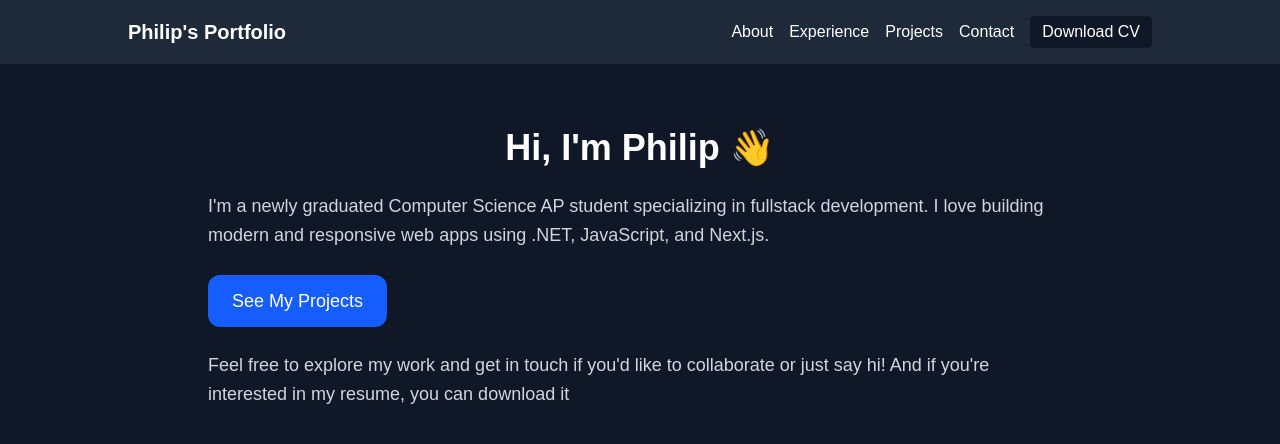
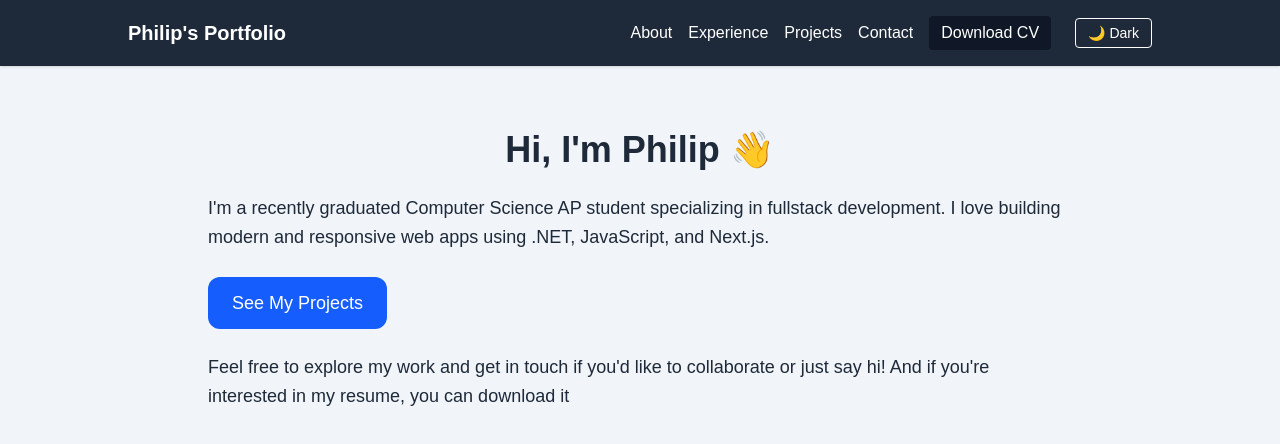
Before and after one commit to Nuggitt/portfolio-nextjs, a Next.js app: page / in a window 1280 px wide. Shown: the top 444 px of the page. Built offline with nearby package versions, Linux system fonts and the light colour scheme.

Commit message:
Darkmode and text adjustments added.

```diff
--- a/package.json
+++ b/package.json
@@ -15,7 +15,7 @@
   },
   "devDependencies": {
     "@eslint/eslintrc": "^3",
-    "@tailwindcss/postcss": "^4",
+    "@tailwindcss/postcss": "^4.1.11",
     "autoprefixer": "^10.4.21",
     "eslint": "^9",
     "eslint-config-next": "15.4.5",
--- a/src/app/about/page.js
+++ b/src/app/about/page.js
@@ -2,7 +2,7 @@ export default function AboutPage() {
   return (
     <main className="max-w-4xl mx-auto px-4 py-16">
       <h1 className="text-4xl font-bold mb-6 text-center">About Me</h1>
-      <p className="text-lg text-gray-300 leading-relaxed mb-6">
+      <p className="text-lg leading-relaxed mb-6">
         I&apos;m a recently graduated Computer Science AP student from Denmark.
         I specialize in fullstack development with .NET, JavaScript, and
         React/Next.js. I enjoy creating clean, user-friendly applications and
@@ -23,7 +23,7 @@ export default function AboutPage() {
             "Tailwind CSS",
             "Git",
           ].map((tech, i) => (
-            <li key={i} className="bg-gray-700 px-3 py-1 rounded">
+            <li key={i} className="tag">
               {tech}
             </li>
           ))}
--- a/src/app/contact/page.js
+++ b/src/app/contact/page.js
@@ -2,7 +2,7 @@ export default function ContactPage() {
   return (
     <main className="max-w-4xl mx-auto px-4 py-16">
       <h1 className="text-4xl font-bold mb-6">Get in Touch</h1>
-      <p className="text-lg text-gray-300 leading-relaxed mb-6">
+      <p className="text-lg leading-relaxed mb-6">
         I&apos;m currently open to job opportunities or collaborations. Feel
         free to reach out via email:
       </p>
--- a/src/app/globals.css
+++ b/src/app/globals.css
@@ -1,5 +1,21 @@
 @import "tailwindcss";
+
+@custom-variant dark (&:where(.dark, .dark *));
+
+html {
+  @apply bg-slate-100 text-gray-800 transition-colors;
+}
+
+html.dark {
+  @apply bg-gray-900 text-gray-200;
+}
 
 body {
   font-family: Arial, Helvetica, sans-serif;
+  @apply leading-relaxed;
 }
+
+.tag {
+  @apply px-3 py-1 rounded text-sm font-medium transition-colors;
+  @apply bg-slate-700 text-white dark:bg-gray-700 dark:text-white;
+}
--- a/src/app/layout.js
+++ b/src/app/layout.js
@@ -1,5 +1,6 @@
 import "./globals.css";
 import Header from "@/components/header";
+import ThemeProvider from "@/components/themeProvider";
 
 export const metadata = {
   title: "My Portfolio",
@@ -8,10 +9,12 @@ export const metadata = {
 
 export default function RootLayout({ children }) {
   return (
-    <html lang="en">
-      <body className="bg-gray-900 text-white">
-        <Header />
-        {children}
+    <html lang="en" className="dark">
+      <body>
+        <ThemeProvider>
+          <Header />
+          {children}
+        </ThemeProvider>
       </body>
     </html>
   );
--- a/src/app/page.js
+++ b/src/app/page.js
@@ -4,9 +4,9 @@ export default function Home() {
       <h1 className="text-4xl font-bold mb-6 text-center">
         Hi, I&apos;m Philip 👋
       </h1>
-      <p className="text-lg text-gray-300 leading-relaxed mb-6">
-        I&apos;m a newly graduated Computer Science AP student specializing in
-        fullstack development. I love building modern and responsive web apps
+      <p className="text-lg leading-relaxed mb-6">
+        I&apos;m a recently graduated Computer Science AP student specializing
+        in fullstack development. I love building modern and responsive web apps
         using .NET, JavaScript, and Next.js.
       </p>
       <a
@@ -15,7 +15,7 @@ export default function Home() {
       >
         See My Projects
       </a>
-      <p className="text-lg text-gray-300 leading-relaxed mt-6">
+      <p className="text-lg leading-relaxed mt-6">
         Feel free to explore my work and get in touch if you&apos;d like to
         collaborate or just say hi! And if you&apos;re interested in my resume,
         you can download it
--- a/src/app/projects/page.js
+++ b/src/app/projects/page.js
@@ -23,18 +23,15 @@ export default function ProjectsPage() {
         {projects.map((project, index) => (
           <div
             key={index}
-            className="border rounded-xl p-6 shadow hover:shadow-lg transition bg-white dark:bg-gray-800 dark:text-white"
+            className="border rounded-xl p-6 shadow hover:shadow-lg transition bg-white/80 dark:bg-gray-800/60"
           >
             <h2 className="text-2xl font-semibold mb-2">{project.title}</h2>
-            <p className="text-lg text-gray-300 leading-relaxed mb-6">
+            <p className="text-lg leading-relaxed mb-6">
               {project.description}
             </p>
             <div className="flex flex-wrap gap-2 mb-3">
               {project.tech.map((tech, i) => (
-                <span
-                  key={i}
-                  className="bg-gray-900 text-white text-sm px-2 py-1 rounded"
-                >
+                <span key={i} className="tag">
                   {tech}
                 </span>
               ))}
--- a/src/app/work/page.js
+++ b/src/app/work/page.js
@@ -3,15 +3,15 @@ export default function WorkPage() {
     <main className="max-w-4xl mx-auto px-4 py-16">
       <h1 className="text-4xl font-bold mb-6 text-center">Experience</h1>
 
-      <div className="border rounded-xl p-6 shadow-md">
+      <div className="border rounded-xl p-6 shadow-md bg-white/80 dark:bg-gray-800/60 transition">
         <h2 className="text-2xl font-semibold">Internship at ChannelCRM</h2>
-        <p className="text-lg text-gray-300 leading-relaxed mb-6">
+        <p className="text-lg leading-relaxed mb-6">
           During my internship, I worked on internal web applications using .NET
           and SQL Server. I collaborated with senior developers, participated in
           code reviews, and helped build features that were actually used in
           production.
         </p>
-        <ul className="list-disc list-inside mt-4 text-gray-600">
+        <ul className="list-disc list-inside mt-4 text-sm">
           <li>Built features in ASP.NET MVC</li>
           <li>Worked with relational databases (SQL Server)</li>
           <li>Used Git and Agile workflows</li>
--- a/src/components/header.js
+++ b/src/components/header.js
@@ -1,7 +1,10 @@
 "use client";
 import Link from "next/link";
+import { useTheme } from "./themeProvider";
 
 export default function Header() {
+  const { darkMode, setDarkMode } = useTheme();
+
   return (
     <nav className="bg-gray-800 text-white px-6 py-4 sticky top-0 z-50 shadow">
       <div className="max-w-5xl mx-auto flex justify-between items-center">
@@ -31,6 +34,12 @@ export default function Header() {
           >
             Download CV
           </a>
+          <button
+            onClick={() => setDarkMode(!darkMode)}
+            className="ml-2 px-3 py-1 border rounded text-sm hover:bg-gray-700 dark:hover:bg-gray-300 dark:text-black"
+          >
+            {darkMode ? "☀️ Light" : "🌙 Dark"}
+          </button>
         </div>
       </div>
     </nav>
--- /dev/null
+++ b/src/components/themeProvider.js
@@ -0,0 +1,34 @@
+"use client";
+import { createContext, useContext, useEffect, useState } from "react";
+
+const ThemeContext = createContext();
+
+export function useTheme() {
+  return useContext(ThemeContext);
+}
+
+export default function ThemeProvider({ children }) {
+  const [darkMode, setDarkMode] = useState(null);
+
+  useEffect(() => {
+    const saved = localStorage.getItem("theme");
+    const prefersDark = window.matchMedia(
+      "(prefers-color-scheme: dark)"
+    ).matches;
+    const enabled = saved === "dark" || (!saved && prefersDark);
+    setDarkMode(enabled);
+    document.documentElement.classList.toggle("dark", enabled);
+  }, []);
+
+  useEffect(() => {
+    if (darkMode === null) return;
+    document.documentElement.classList.toggle("dark", darkMode);
+    localStorage.setItem("theme", darkMode ? "dark" : "light");
+  }, [darkMode]);
+
+  return (
+    <ThemeContext.Provider value={{ darkMode, setDarkMode }}>
+      {children}
+    </ThemeContext.Provider>
+  );
+}
```
Also changed, not shown: 1 other file (tests, documents, lock files or other folders).
